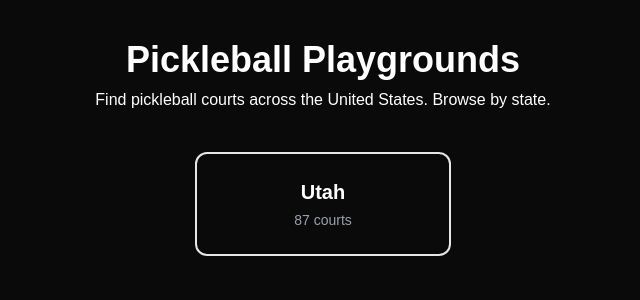
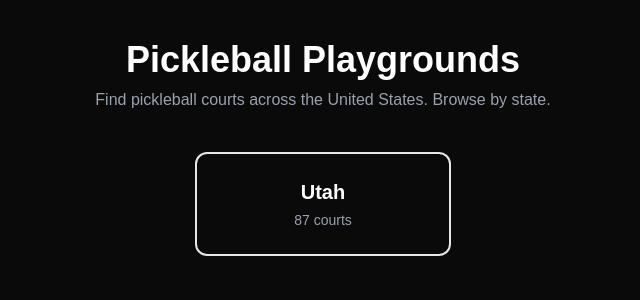
Before and after one commit to Connor-vulcarra/pickleball_playgrounds, a Next.js app: page / in a window 1280 px wide. Shown: the top 300 px of the page, without its empty margins (317-957 px from the left). Built offline with nearby package versions, Linux system fonts and the light colour scheme.

Commit message:
fixing styling

```diff
--- a/app/page.tsx
+++ b/app/page.tsx
@@ -11,7 +11,7 @@ export default function Home() {
       <h1 className="text-4xl font-bold text-white mb-2 text-center">
         Pickleball Playgrounds
       </h1>
-      <p className="text-white mb-10 text-center">
+      <p className="text-gray-400 mb-10 text-center">
         Find pickleball courts across the United States. Browse by state.
       </p>
 
```
